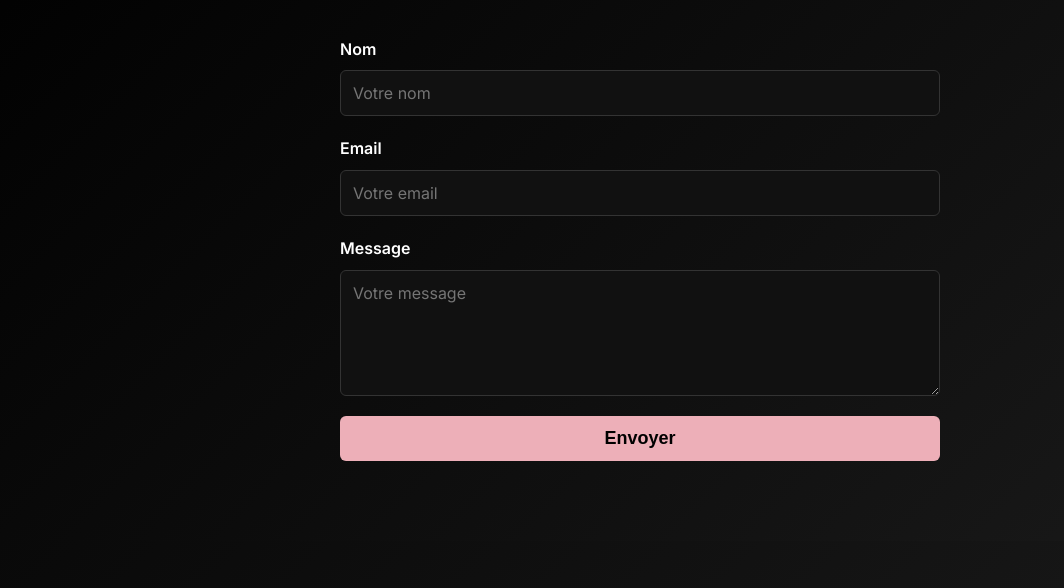
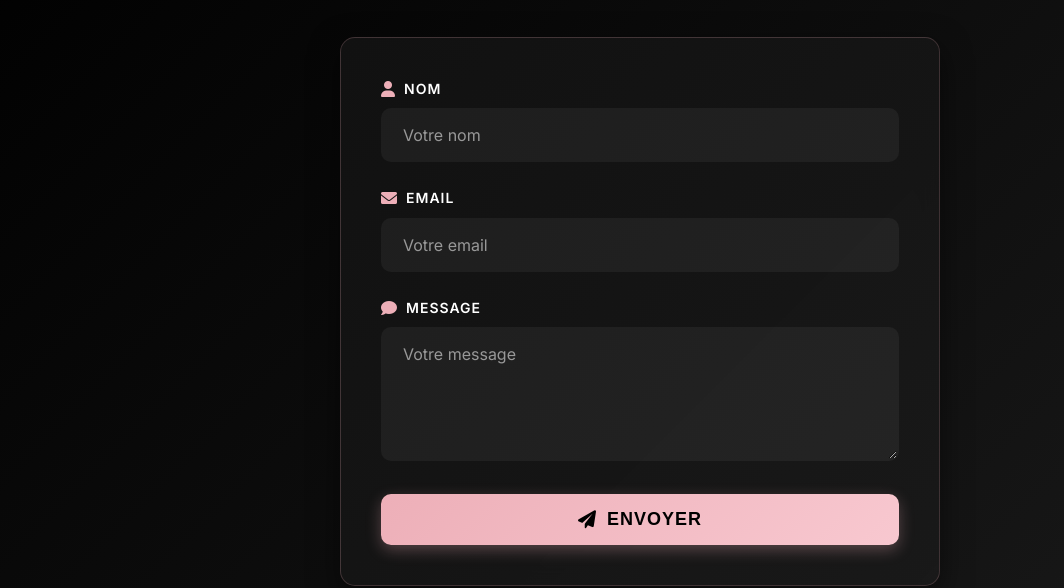
Before and after one commit to diarah-zr/Mon_Portfolio, a plain HTML site: page contact.html in a window 1280 px wide. Shown: the part 238-826 px from the top of the page, without its empty margins (0-1064 px from the left). Drawn offline with Linux system fonts and the light colour scheme.

Commit message:
html,css

```diff
--- a/contact.html
+++ b/contact.html
@@ -8,6 +8,7 @@
   <meta name="author" content="Diarah Traoré">
     <title>Contact - Diarah Traoré | Développeuse Web</title>
     <link href="https://fonts.googleapis.com/css2?family=Inter:wght@400;600&family=Poppins:wght@400;600;700&display=swap" rel="stylesheet">
+    <link rel="stylesheet" href="https://cdnjs.cloudflare.com/ajax/libs/font-awesome/6.0.0/css/all.min.css">
     <link rel="stylesheet" href="css/reset.css">
     <link rel="stylesheet" href="css/style.css">
 </head>
@@ -32,21 +33,21 @@
   <h2>Contactez-moi</h2>
   <form id="contactForm" class="contact-form">
     <div class="form-group">
-      <label for="name">Nom</label>
+      <label for="name"><i class="fas fa-user"></i> Nom</label>
       <input type="text" id="name" name="name" placeholder="Votre nom" required>
     </div>
 
     <div class="form-group">
-      <label for="email">Email</label>
+      <label for="email"><i class="fas fa-envelope"></i> Email</label>
       <input type="email" id="email" name="email" placeholder="Votre email" required>
     </div>
 
     <div class="form-group">
-      <label for="message">Message</label>
+      <label for="message"><i class="fas fa-comment"></i> Message</label>
       <textarea id="message" name="message" placeholder="Votre message" rows="5" required></textarea>
     </div>
 
-    <button type="submit" class="btn">Envoyer</button>
+    <button type="submit" class="btn"><i class="fas fa-paper-plane"></i> Envoyer</button>
   </form>
 </div>
 </section>
--- a/css/style.css
+++ b/css/style.css
@@ -310,50 +310,97 @@ nav a:hover {
 .contact-form {
   max-width: 600px;
   margin: 0 auto;
+  background: linear-gradient(135deg, var(--secondary-bg) 0%, rgba(26, 26, 26, 0.9) 100%);
+  padding: 40px;
+  border-radius: 15px;
+  box-shadow: 0 10px 30px rgba(0, 0, 0, 0.5);
+  backdrop-filter: blur(10px);
+  border: 1px solid rgba(237, 175, 184, 0.2);
+}
+
+@media (max-width: 768px) {
+  .contact-form {
+    padding: 20px;
+    margin: 0 20px;
+  }
 }
 
 .form-group {
-  margin-bottom: 20px;
-  display: flex;
-  flex-direction: column;
+  margin-bottom: 25px;
+  position: relative;
 }
 
 label {
   margin-bottom: 8px;
-  font-weight: bold;
+  font-weight: 600;
   color: var(--text-light);
+  font-size: 14px;
+  text-transform: uppercase;
+  letter-spacing: 1px;
+  display: flex;
+  align-items: center;
+  gap: 8px;
+}
+
+label i {
+  color: var(--accent);
+  font-size: 16px;
 }
 
 input, textarea {
-  padding: 12px;
-  border: 1px solid #333;
-  border-radius: 6px;
+  width: 100%;
+  padding: 15px 20px;
+  border: 2px solid transparent;
+  border-radius: 10px;
   font-size: 16px;
   font-family: 'Inter', sans-serif;
-  background-color: var(--secondary-bg);
+  background-color: rgba(255, 255, 255, 0.05);
   color: var(--text-light);
+  transition: all 0.3s ease;
+  box-sizing: border-box;
+}
+
+input::placeholder, textarea::placeholder {
+  color: var(--text-dark);
+  opacity: 0.7;
 }
 
 input:focus, textarea:focus {
   border-color: var(--accent);
   outline: none;
+  background-color: rgba(255, 255, 255, 0.1);
+  box-shadow: 0 0 20px rgba(237, 175, 184, 0.3);
+  transform: translateY(-2px);
 }
 
 button.btn {
-  display: block;
+  display: flex;
+  align-items: center;
+  justify-content: center;
+  gap: 10px;
   width: 100%;
-  padding: 12px;
-  background-color: var(--accent);
+  padding: 15px;
+  background: linear-gradient(135deg, var(--accent) 0%, #f8c8d0 100%);
   color: var(--noir);
   border: none;
-  border-radius: 6px;
+  border-radius: 10px;
   font-size: 18px;
+  font-weight: 600;
   cursor: pointer;
-  transition: background-color 0.3s ease;
+  transition: all 0.3s ease;
+  text-transform: uppercase;
+  letter-spacing: 1px;
+  box-shadow: 0 5px 15px rgba(237, 175, 184, 0.3);
 }
 
 button.btn:hover {
-  background-color: #dacadb;
+  background: linear-gradient(135deg, #dacadb 0%, var(--accent) 100%);
+  transform: translateY(-3px);
+  box-shadow: 0 8px 25px rgba(237, 175, 184, 0.4);
+}
+
+button.btn:active {
+  transform: translateY(-1px);
 }
 footer {
   background-color: var(--secondary-bg);
```
Also changed, not shown: about.html (+3 -3 lines).
